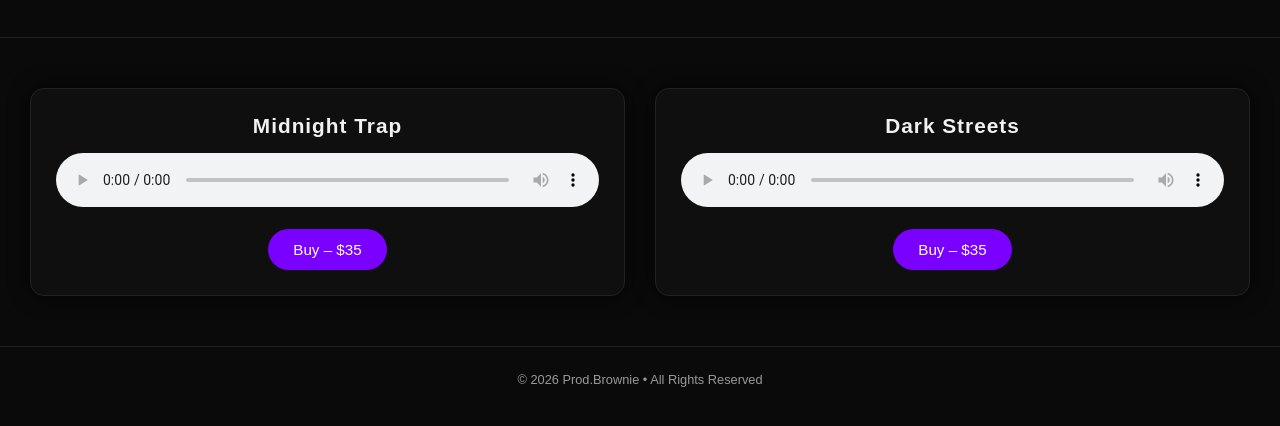
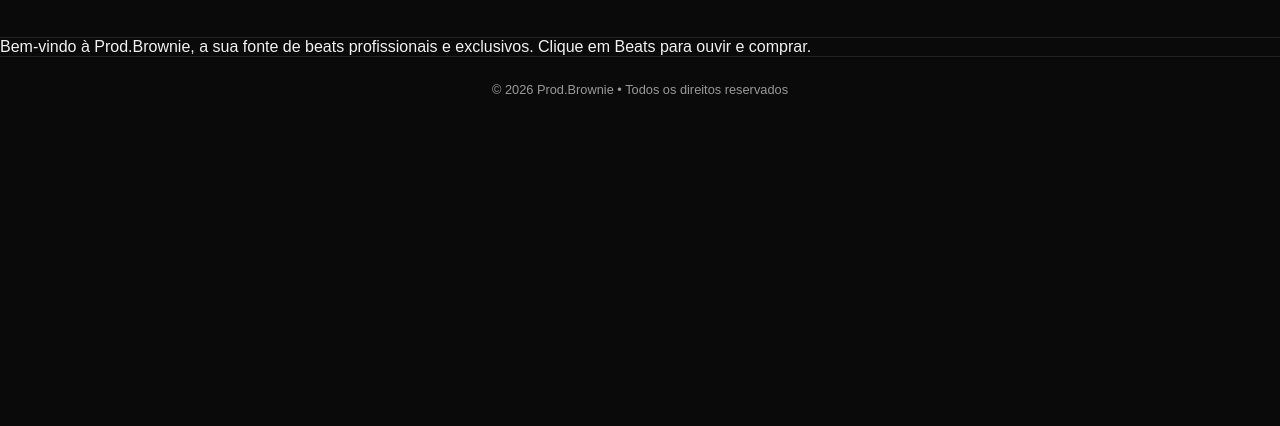
Before and after one commit to tonybrown0/prodBrownie, a plain HTML site: page index.html in a window 1280 px wide. Shown: the part 106-532 px from the top of the page. Drawn offline with Linux system fonts and the light colour scheme; files that its build step writes are made by us from their sources.

Commit message:
Refactor index.html to remove beats and add welcome section
Removed beat sections and added a welcome message.

```diff
--- a/index.html
+++ b/index.html
@@ -7,7 +7,6 @@
 
   <!-- CSS -->
   <link rel="stylesheet" href="style/style.css">
-
 </head>
 <body>
 
@@ -27,38 +26,15 @@
     <p>Dark Beats • Trap • Drill</p>
   </header>
 
-  <!-- BEATS -->
-  <section class="beats-container">
-
-    <!-- Beat 1 -->
-    <div class="beat-card">
-      <h2>Midnight Trap</h2>
-      <audio controls>
-        <source src="beats/beat1.mp3" type="audio/mpeg">
-        Seu navegador não suporta áudio.
-      </audio>
-      <a href="https://mpago.la/1WDTu9g" class="buy-btn" target="_blank">
-        Buy – $35
-      </a>
-    </div>
-
-    <!-- Beat 2 -->
-    <div class="beat-card">
-      <h2>Dark Streets</h2>
-      <audio controls>
-        <source src="beats/beat2.mp3" type="audio/mpeg">
-        Seu navegador não suporta áudio.
-      </audio>
-      <a href="https://mpago.la/1WDTu9g" class="buy-btn" target="_blank">
-        Buy – $35
-      </a>
-    </div>
-
+  <!-- SEÇÃO INICIAL -->
+  <section class="home-section">
+    <p>Bem-vindo à Prod.Brownie, a sua fonte de beats profissionais e exclusivos.
+       Clique em Beats para ouvir e comprar.</p>
   </section>
 
   <!-- FOOTER -->
   <footer>
-    © 2026 Prod.Brownie • All Rights Reserved
+    © 2026 Prod.Brownie • Todos os direitos reservados
   </footer>
 
   <!-- SCRIPT MENU -->
```
